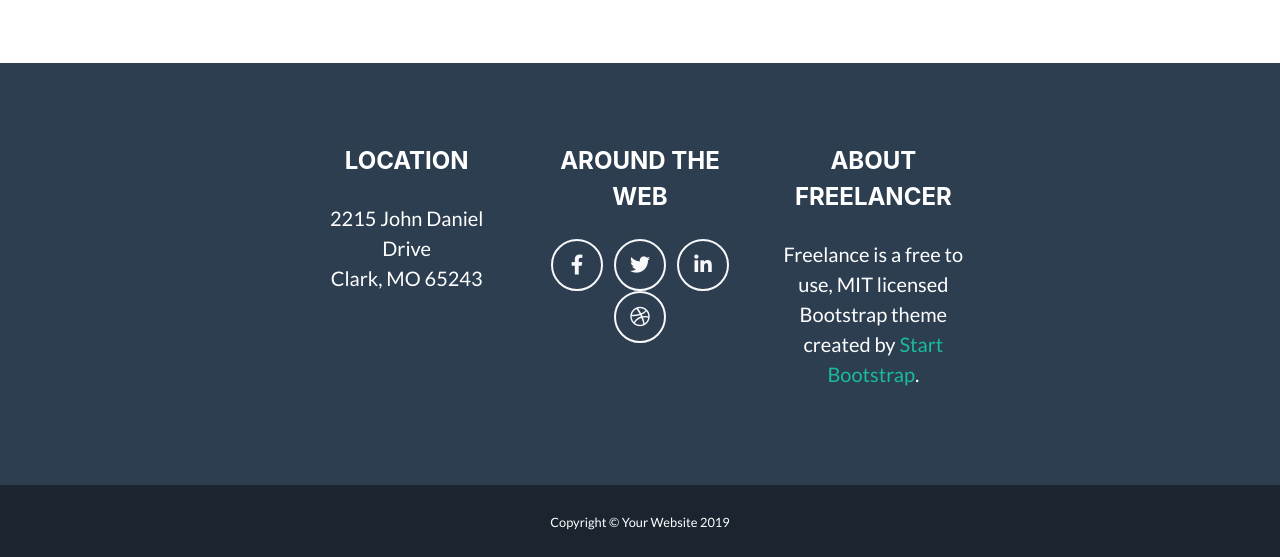
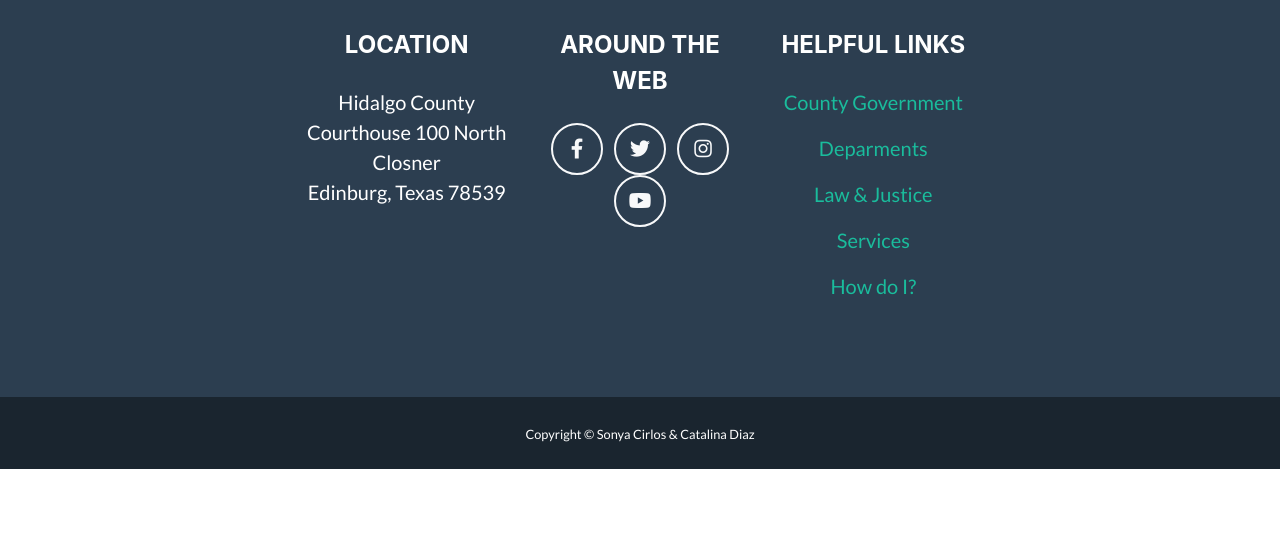
Before and after one commit to sccirlos/hidalgocounty, a website with bundled scripts: page index.html in a window 1280 px wide. Shown: the part 1395-1952 px from the top of the page. After the commit the page ends 1864 px from the top, so only its background shows below. Built offline with nearby package versions, Linux system fonts and the light colour scheme.

Commit message:
cats stuff

```diff
--- a/index.html
+++ b/index.html
@@ -66,7 +66,7 @@
       <img class="masthead-heading" src="https://firebasestorage.googleapis.com/v0/b/dscsolution-94b17.appspot.com/o/FrontPage%2Fhidalgo-county-courthouse-exterior-perspective.jpg?alt=media&token=85ef7822-08ff-4281-93e6-97b39ba58162" alt="">
 
       <!-- Masthead Heading -->
-      <h1 class="masthead-heading text-uppercase mb-0">Start Bootstrap</h1>
+
 
       <!-- Icon Divider -->
       <div class="divider-custom divider-light">
@@ -78,7 +78,6 @@
       </div>
 
       <!-- Masthead Subheading -->
-      <p class="masthead-subheading font-weight-light mb-0">Graphic Artist - Web Designer - Illustrator</p>
 
     </div>
   </header>
@@ -188,32 +187,36 @@
         <!-- Footer Location -->
         <div class="col-lg-4 mb-5 mb-lg-0">
           <h4 class="text-uppercase mb-4">Location</h4>
-          <p class="lead mb-0">2215 John Daniel Drive
-            <br>Clark, MO 65243</p>
+          <p class="lead mb-0">Hidalgo County Courthouse 100 North Closner
+
+            <br> Edinburg, Texas 78539</p>
         </div>
 
         <!-- Footer Social Icons -->
         <div class="col-lg-4 mb-5 mb-lg-0">
           <h4 class="text-uppercase mb-4">Around the Web</h4>
-          <a class="btn btn-outline-light btn-social mx-1" href="#">
+          <a class="btn btn-outline-light btn-social mx-1" href="https://www.facebook.com/HidalgoCounty/">
             <i class="fab fa-fw fa-facebook-f"></i>
           </a>
-          <a class="btn btn-outline-light btn-social mx-1" href="#">
+          <a class="btn btn-outline-light btn-social mx-1" href="https://twitter.com/hidalgocounty?lang=en">
             <i class="fab fa-fw fa-twitter"></i>
           </a>
-          <a class="btn btn-outline-light btn-social mx-1" href="#">
-            <i class="fab fa-fw fa-linkedin-in"></i>
+          <a class="btn btn-outline-light btn-social mx-1" href="http://www.instagram.com/hidalgocountytx">
+            <i class="fab fa-fw fa-instagram"></i>
           </a>
-          <a class="btn btn-outline-light btn-social mx-1" href="#">
-            <i class="fab fa-fw fa-dribbble"></i>
+          <a class="btn btn-outline-light btn-social mx-1" href="https://www.youtube.com/channel/UC6TaYtcc4hbJPaXt6SHmyyQ">
+            <i class="fab fa-fw fa-youtube"></i>
           </a>
         </div>
 
         <!-- Footer About Text -->
         <div class="col-lg-4">
-          <h4 class="text-uppercase mb-4">About Freelancer</h4>
-          <p class="lead mb-0">Freelance is a free to use, MIT licensed Bootstrap theme created by
-            <a href="http://startbootstrap.com">Start Bootstrap</a>.</p>
+          <h4 class="text-uppercase mb-4">Helpful Links</h4>
+          <p class="lead mb-0"><a href="https://www.hidalgocounty.us/66/County-Government">County Government</a></p>
+          <p class="lead mb-0"><a href="https://www.hidalgocounty.us/63/Departments">Deparments</a></p>
+          <p class="lead mb-0"><a href="https://www.hidalgocounty.us/2120/Law-Justice">Law & Justice</a></p>
+          <p class="lead mb-0"><a href="https://www.hidalgocounty.us/9/Services">Services</a></p>
+          <p class="lead mb-0"><a href="https://www.hidalgocounty.us/7/How-do-I">How do I?</a></p>
         </div>
 
       </div>
@@ -223,7 +226,7 @@
   <!-- Copyright Section -->
   <section class="copyright py-4 text-center text-white">
     <div class="container">
-      <small>Copyright &copy; Your Website 2019</small>
+      <small>Copyright &copy; Sonya Cirlos & Catalina Diaz</small>
     </div>
   </section>
 
```
